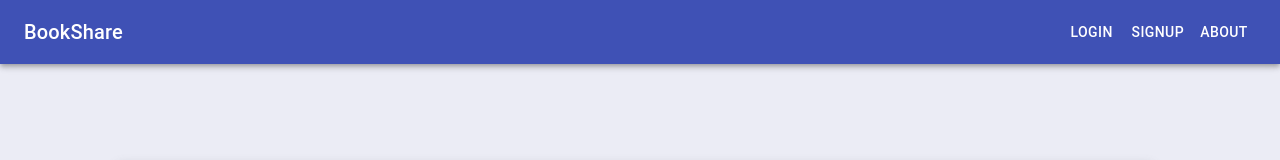
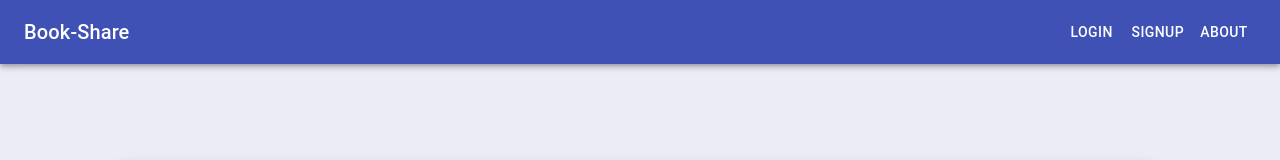
Before and after one commit to YagneshP/book_share_client, a React (Create React App) app: page / in a window 1280 px wide. Shown: the top 160 px of the page. Built offline with nearby package versions, Linux system fonts and the light colour scheme.

Commit message:
changes to logo

```diff
--- a/src/components/NavBar/Navbar.js
+++ b/src/components/NavBar/Navbar.js
@@ -66,7 +66,7 @@ const handleNavClick = () =>{
       <AppBar position="static">
         <Toolbar>
           <Typography variant="h6" className={classes.title}>
-            BookShare
+            Book-Share
           </Typography>
 				{mediaQuery ?
 				(<>
```
